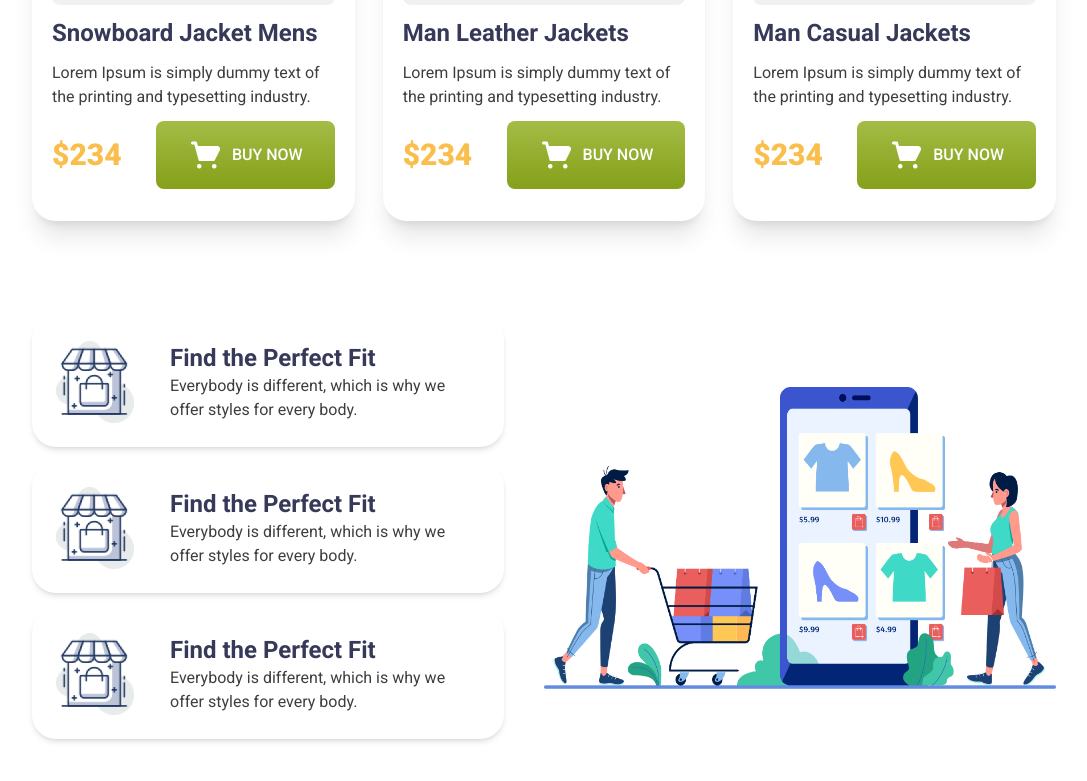
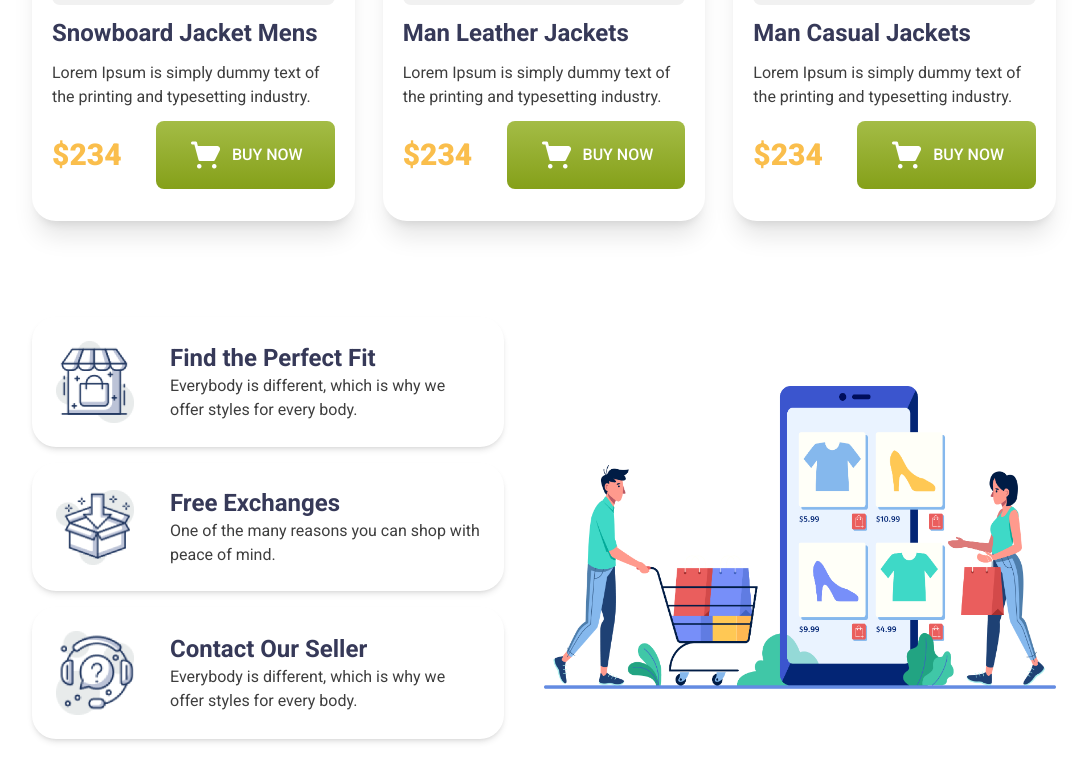
Before and after one commit to nawfs254/penguin-fashion-tailwindcss, a plain HTML site: page index.html in a window 1280 px wide. Shown: the part 1790-2571 px from the top of the page, without its empty margins (96-1183 px from the left). Drawn offline with nearby package versions, Linux system fonts and the light colour scheme.

Commit message:
fixed contents in features section

```diff
--- a/index.html
+++ b/index.html
@@ -182,17 +182,17 @@
                 </div>
 
                 <div class="flex items-center gap-9 p-6 rounded-3xl shadow-md h-auto">
-                    <img src="./resources/icons/house.png" alt="" class="w-[78px]">
+                    <img src="./resources/icons/box.png" alt="" class="w-[78px]">
                     <div>
-                        <h3 class="text-[#363958] text-2xl font-bold">Find the Perfect Fit</h3>
-                        <p class="leading-6 text-[#3E3E3E]">Everybody is different, which is why we offer styles for every body.</p>
+                        <h3 class="text-[#363958] text-2xl font-bold">Free Exchanges</h3>
+                        <p class="leading-6 text-[#3E3E3E]">One of the many reasons you can shop with peace of mind.</p>
                     </div>
                 </div>
 
                 <div class="flex items-center gap-9 p-6 rounded-3xl shadow-md h-auto">
-                    <img src="./resources/icons/house.png" alt="" class="w-[78px]">
+                    <img src="./resources/icons/question.png" alt="" class="w-[78px]">
                     <div>
-                        <h3 class="text-[#363958] text-2xl font-bold">Find the Perfect Fit</h3>
+                        <h3 class="text-[#363958] text-2xl font-bold">Contact Our Seller</h3>
                         <p class="leading-6 text-[#3E3E3E]">Everybody is different, which is why we offer styles for every body.</p>
                     </div>
                 </div>
```
